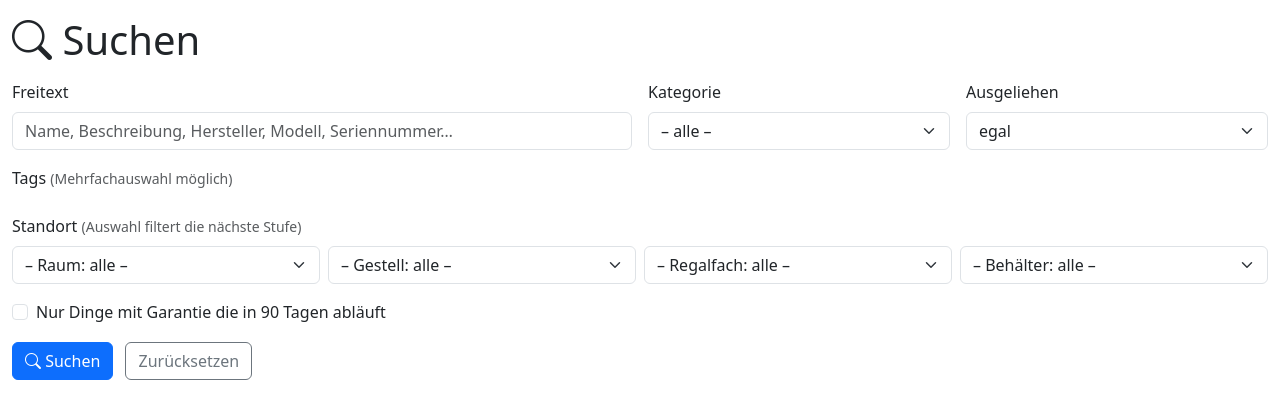
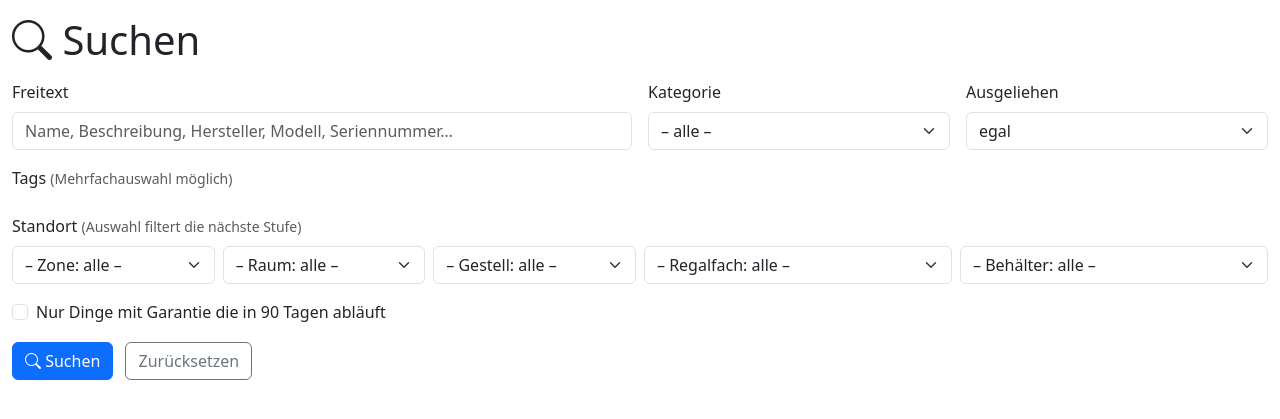
Before and after one commit to sasilanz/Inventar, a Flask app: page /suchen in a window 1280 px wide. Shown: the part 56-475 px from the top of the page. Run offline with Flask 3, Linux system fonts and the light colour scheme; data that the repository does not hold is empty.

Commit message:
feat: Zone als erste Kaskadenstufe in der Suchen-Maske
Zone-Dropdown vor Raum eingefügt; data-zone Attribute auf alle
Standort-Optionen gesetzt; JS-Cascade um Zone→Raum Stufe erweitert.
Route übergibt jetzt zonen= und zone_id= ans Template.

Co-Authored-By: Claude Sonnet 4.6 <noreply@anthropic.com>

```diff
--- a/app/routes/main.py
+++ b/app/routes/main.py
@@ -31,6 +31,7 @@ def suchen():
     q             = request.args.get('q', '').strip()
     kategorie_id  = request.args.get('kategorie_id', type=int)
     tag_ids       = request.args.getlist('tag_ids', type=int)
+    zone_id       = request.args.get('zone_id', type=int)
     raum_id       = request.args.get('raum_id', type=int)
     gestell_id    = request.args.get('gestell_id', type=int)
     regalfach_id  = request.args.get('regalfach_id', type=int)
@@ -38,7 +39,7 @@ def suchen():
     ausgeliehen   = request.args.get('ausgeliehen', '')
     garantie_bald = request.args.get('garantie_bald')
 
-    gesucht = any([q, kategorie_id, tag_ids, raum_id, gestell_id,
+    gesucht = any([q, kategorie_id, tag_ids, zone_id, raum_id, gestell_id,
                    regalfach_id, behaelter_id, ausgeliehen, garantie_bald])
     dinge = []
 
@@ -62,6 +63,24 @@ def suchen():
             query = query.filter(Ding.tags.any(id=tid))
 
         # Standort-Filter (von spezifisch nach allgemein)
+        # Zone: alle Räume der Zone sammeln, dann wie raum_id filtern
+        if not raum_id and zone_id:
+            r_ids = [r.id for r in Raum.query.filter_by(zone_id=zone_id)]
+            if not gestell_id and not regalfach_id and not behaelter_id:
+                g_ids = [g.id for g in Gestell.query.filter(Gestell.raum_id.in_(r_ids))] if r_ids else []
+                f_ids = [f.id for f in Regalfach.query.filter(Regalfach.gestell_id.in_(g_ids))] if g_ids else []
+                b_ids = [b.id for b in Behaelter.query.filter(or_(
+                    Behaelter.raum_id.in_(r_ids),
+                    *(([Behaelter.gestell_id.in_(g_ids)]) if g_ids else []),
+                    *(([Behaelter.regalfach_id.in_(f_ids)]) if f_ids else []),
+                ))] if r_ids else []
+                conds = []
+                if r_ids: conds.append(Ding.raum_id.in_(r_ids))
+                if g_ids: conds.append(Ding.gestell_id.in_(g_ids))
+                if f_ids: conds.append(Ding.regalfach_id.in_(f_ids))
+                if b_ids: conds.append(Ding.behaelter_id.in_(b_ids))
+                if conds: query = query.filter(or_(*conds))
+
         if behaelter_id:
             query = query.filter(Ding.behaelter_id == behaelter_id)
         elif regalfach_id:
@@ -122,12 +141,13 @@ def suchen():
     return render_template('suchen.html',
         dinge=dinge, gesucht=gesucht,
         q=q, kategorie_id=kategorie_id, tag_ids=tag_ids,
-        raum_id=raum_id, gestell_id=gestell_id,
+        zone_id=zone_id, raum_id=raum_id, gestell_id=gestell_id,
         regalfach_id=regalfach_id, behaelter_id=behaelter_id,
         ausgeliehen=ausgeliehen, garantie_bald=garantie_bald,
         today=today, today_90=today + timedelta(days=90),
         kategorien=Kategorie.query.order_by(Kategorie.name).all(),
         alle_tags=Tag.query.order_by(Tag.name).all(),
+        zonen=Zone.query.order_by(Zone.name).all(),
         raeume=Raum.query.join(Zone).order_by(Zone.name, Raum.name).all(),
         gestelle=Gestell.query.order_by(Gestell.name).all(),
         regalfaecher=Regalfach.query.order_by(Regalfach.bezeichnung).all(),
--- a/app/templates/suchen.html
+++ b/app/templates/suchen.html
@@ -54,22 +54,32 @@
       <label class="form-label">Standort <small class="text-muted">(Auswahl filtert die nächste Stufe)</small></label>
       <div class="row g-2">
 
-        <div class="col-12 col-sm-6 col-lg-3">
+        <div class="col-12 col-sm-6 col-lg-2">
+          <select name="zone_id" id="sel_zone" class="form-select">
+            <option value="">– Zone: alle –</option>
+            {% for z in zonen %}
+            <option value="{{ z.id }}" {{ 'selected' if z.id == zone_id }}>{{ z.name }}</option>
+            {% endfor %}
+          </select>
+        </div>
+
+        <div class="col-12 col-sm-6 col-lg-2">
           <select name="raum_id" id="sel_raum" class="form-select">
             <option value="">– Raum: alle –</option>
             {% for r in raeume %}
-            <option value="{{ r.id }}" {{ 'selected' if r.id == raum_id }}>
-              {{ r.zone.name }} / {{ r.name }}
+            <option value="{{ r.id }}" data-zone="{{ r.zone_id }}"
+                    {{ 'selected' if r.id == raum_id }}>
+              {{ r.name }}
             </option>
             {% endfor %}
           </select>
         </div>
 
-        <div class="col-12 col-sm-6 col-lg-3">
+        <div class="col-12 col-sm-6 col-lg-2">
           <select name="gestell_id" id="sel_gestell" class="form-select">
             <option value="">– Gestell: alle –</option>
             {% for g in gestelle %}
-            <option value="{{ g.id }}" data-raum="{{ g.raum_id }}"
+            <option value="{{ g.id }}" data-raum="{{ g.raum_id }}" data-zone="{{ g.raum.zone_id }}"
                     {{ 'selected' if g.id == gestell_id }}>
               {{ g.raum.name }} / {{ g.name }}
             </option>
@@ -84,6 +94,7 @@
             <option value="{{ f.id }}"
                     data-gestell="{{ f.gestell_id }}"
                     data-raum="{{ f.gestell.raum_id }}"
+                    data-zone="{{ f.gestell.raum.zone_id }}"
                     {{ 'selected' if f.id == regalfach_id }}>
               {{ f.gestell.name }} / {{ f.bezeichnung }}
             </option>
@@ -99,19 +110,23 @@
               {%- set b_gestell = b.regalfach.gestell_id | string %}
               {%- set b_raum    = b.regalfach.gestell.raum_id | string %}
               {%- set b_rfach   = b.regalfach_id | string %}
+              {%- set b_zone    = b.regalfach.gestell.raum.zone_id | string %}
             {%- elif b.gestell_id %}
               {%- set b_gestell = b.gestell_id | string %}
               {%- set b_raum    = b.gestell.raum_id | string %}
               {%- set b_rfach   = '' %}
+              {%- set b_zone    = b.gestell.raum.zone_id | string %}
             {%- else %}
               {%- set b_gestell = '' %}
               {%- set b_raum    = b.raum_id | string if b.raum_id else '' %}
               {%- set b_rfach   = '' %}
+              {%- set b_zone    = b.raum.zone_id | string if b.raum_id else '' %}
             {%- endif %}
             <option value="{{ b.id }}"
                     data-regalfach="{{ b_rfach }}"
                     data-gestell="{{ b_gestell }}"
                     data-raum="{{ b_raum }}"
+                    data-zone="{{ b_zone }}"
                     {{ 'selected' if b.id == behaelter_id }}>
               {{ b.name }}{% if b.typ %} ({{ b.typ }}){% endif %}
             </option>
@@ -204,12 +219,14 @@
 
 <script>
 (function () {
+  const selZone      = document.getElementById('sel_zone');
   const selRaum      = document.getElementById('sel_raum');
   const selGestell   = document.getElementById('sel_gestell');
   const selRegalfach = document.getElementById('sel_regalfach');
   const selBehaelter = document.getElementById('sel_behaelter');
 
   // Alle Optionen einmal sichern (ohne die leere erste Option)
+  const optsRaum      = [...selRaum.options].slice(1);
   const optsGestell   = [...selGestell.options].slice(1);
   const optsRegalfach = [...selRegalfach.options].slice(1);
   const optsBehaelter = [...selBehaelter.options].slice(1);
@@ -222,23 +239,31 @@
   }
 
   function cascade() {
+    const zoneId      = selZone.value;
     const raumId      = selRaum.value;
     const gestellId   = selGestell.value;
     const regalfachId = selRegalfach.value;
 
-    filterSelect(selGestell,   optsGestell,
-      o => !raumId      || o.dataset.raum    === raumId);
+    filterSelect(selRaum, optsRaum,
+      o => !zoneId || o.dataset.zone === zoneId);
+
+    filterSelect(selGestell, optsGestell,
+      o => (!zoneId  || o.dataset.zone === zoneId) &&
+           (!raumId  || o.dataset.raum === raumId));
 
     filterSelect(selRegalfach, optsRegalfach,
-      o => (!raumId    || o.dataset.raum    === raumId) &&
+      o => (!zoneId    || o.dataset.zone    === zoneId) &&
+           (!raumId    || o.dataset.raum    === raumId) &&
            (!gestellId || o.dataset.gestell === gestellId));
 
     filterSelect(selBehaelter, optsBehaelter,
-      o => (!raumId      || o.dataset.raum      === raumId) &&
+      o => (!zoneId      || o.dataset.zone      === zoneId) &&
+           (!raumId      || o.dataset.raum      === raumId) &&
            (!gestellId   || o.dataset.gestell   === gestellId) &&
            (!regalfachId || o.dataset.regalfach === regalfachId));
   }
 
+  selZone.addEventListener('change', cascade);
   selRaum.addEventListener('change', cascade);
   selGestell.addEventListener('change', cascade);
   selRegalfach.addEventListener('change', cascade);
```
